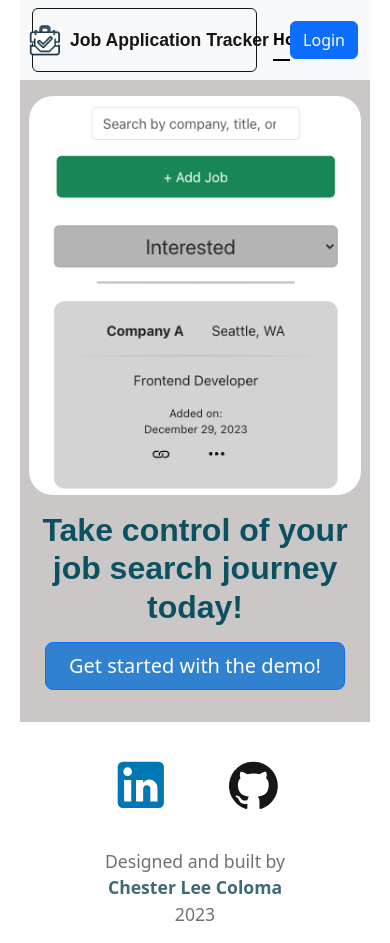
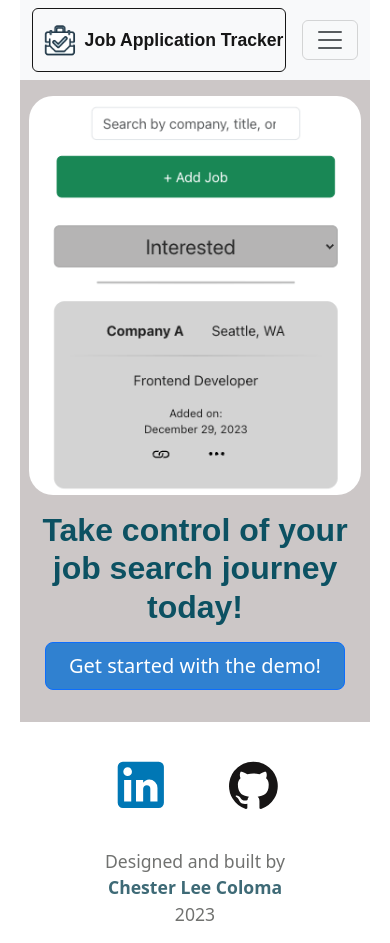
Before and after one commit to cleecoloma/job-application-tracker, a React (Vite) app: page / in a window 390 px wide. Built offline with nearby package versions, Linux system fonts and the light colour scheme; no server answers; a web font is replaced by a local one.

Commit message:
added hamburger menu for the header for smaller screen sizes

```diff
--- a/src/components/Header.jsx
+++ b/src/components/Header.jsx
@@ -22,7 +22,7 @@ class Header extends React.Component {
         id='header-navbar'
         fixed='top'
         expand='xl'
-        className='bg-body-tertiary header'
+        className='bg-body-tertiary justify-content-between'
       >
         <Container fluid>
           <Navbar.Brand as={Link} href='/' id='brand-name'>
@@ -33,6 +33,8 @@ class Header extends React.Component {
             />
             Job Application Tracker
           </Navbar.Brand>
+          <Navbar.Toggle aria-controls='basic-navbar-nav' />
+          <Navbar.Collapse id='basic-navbar-nav'>
             <Nav
               className='me-auto my-2 my-lg-0'
               style={{ maxHeight: '100px' }}
@@ -57,7 +59,10 @@ class Header extends React.Component {
                   align='end'
                 >
                   <NavDropdown.Item className='header-button'>
-                  <Link className='nav-link custom-nav-link' to='/DemoAccount'>
+                    <Link
+                      className='nav-link custom-nav-link'
+                      to='/DemoAccount'
+                    >
                       Profile
                     </Link>
                   </NavDropdown.Item>
@@ -116,6 +121,7 @@ class Header extends React.Component {
                 </>
               ) : null}
             </div>
+          </Navbar.Collapse>
         </Container>
       </Navbar>
     );
```
Lines whose indentation alone changed are shown as unchanged.
